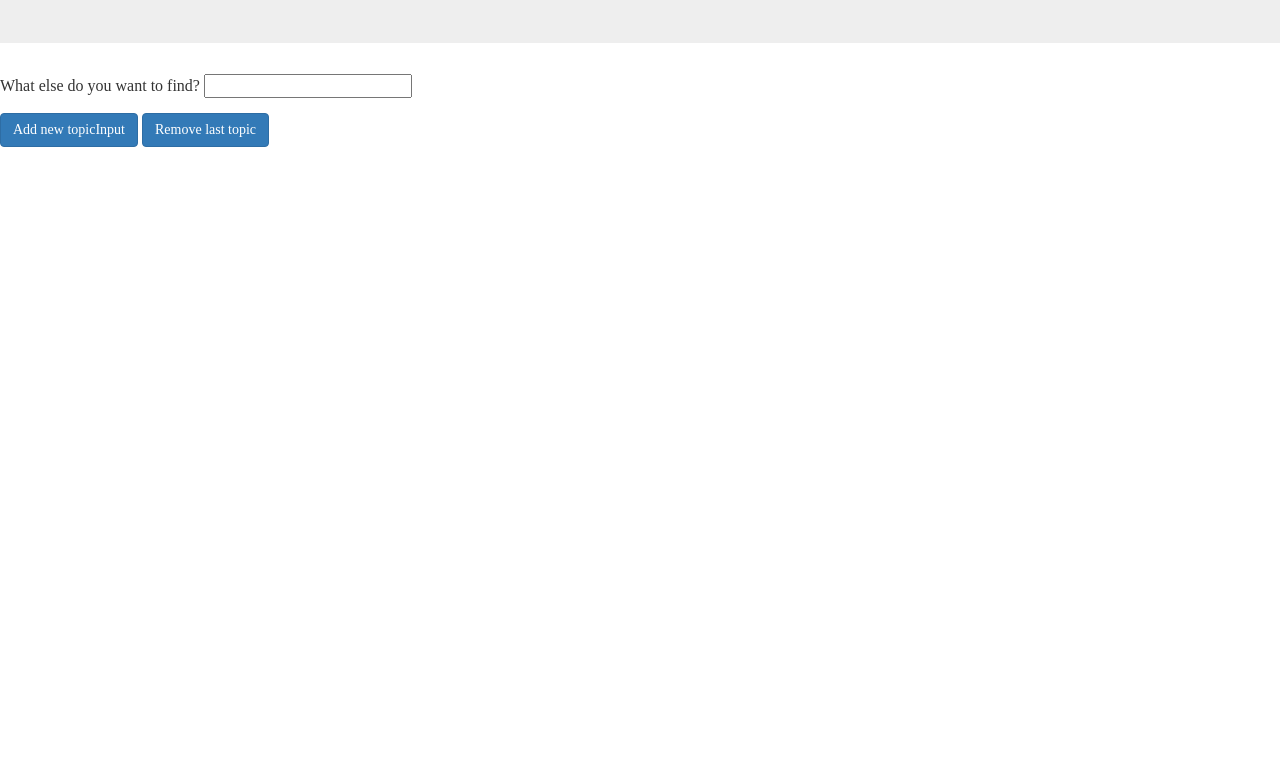
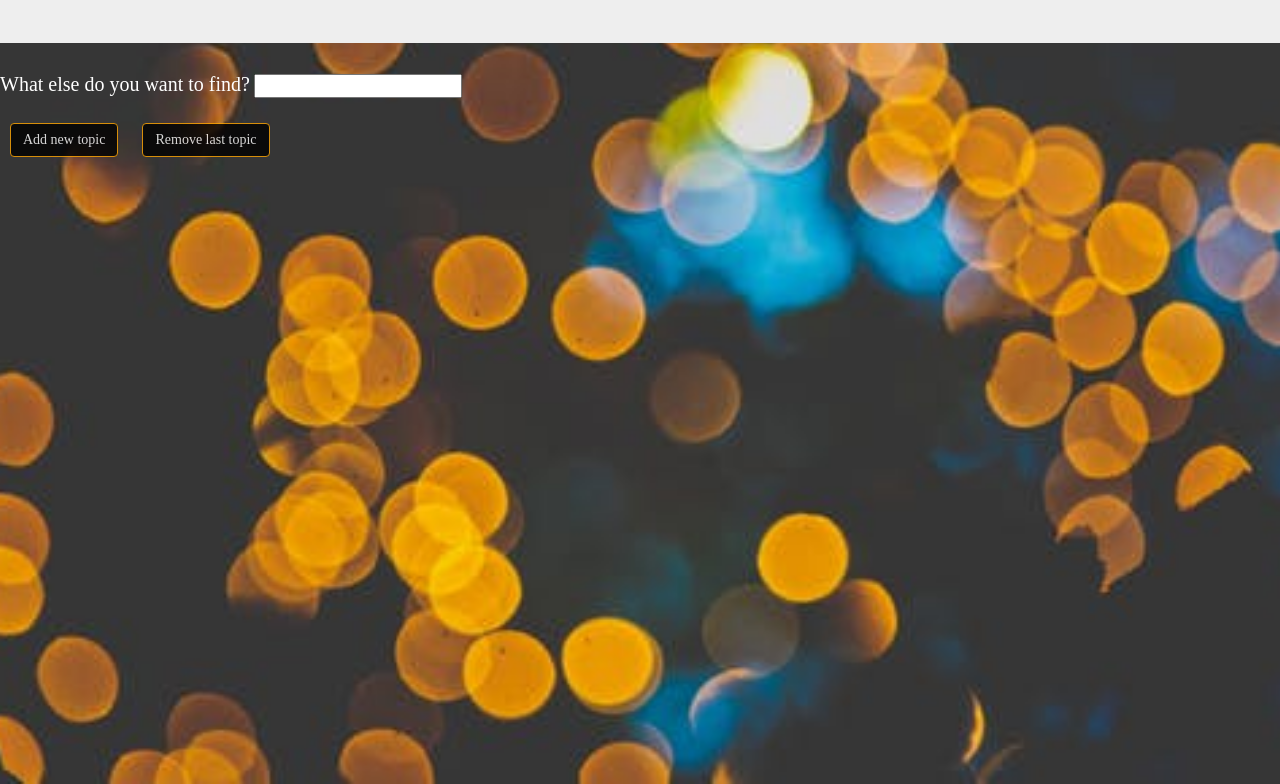
Before and after one commit to kaiden-m7/Giphy-API, a plain HTML site: page index.html in a window 1280 px wide. Shown: the part 116-900 px from the top of the page. Before the commit the page ends 800 px from the top, so only its background shows below. Drawn offline with nearby package versions, Linux system fonts and the light colour scheme.

Commit message:
<adding css background and colors to buttons and font>

```diff
--- a/css/style.css
+++ b/css/style.css
@@ -0,0 +1,31 @@
+body {
+    background-image: url(../images/pixlebackground.jpeg);
+    background-position: center;
+    background-repeat: no-repeat;
+    background-size: cover;
+    position: relative;
+    height: 900px;
+}
+
+* {
+    box-sizing: border-box;
+ }
+
+
+.btn {
+    margin: 10px;
+    opacity: .8;
+    background-color: black;
+    border-color: orange;
+ }
+
+p {
+     color: white;
+     font-size: 18px;
+ }
+
+h3 {
+    color: white;
+    font-size: 20px;
+
+}
--- a/index.html
+++ b/index.html
@@ -14,7 +14,7 @@
                 <h1>A gif for every occasion!</h1>
         </div>
         </div>
-        <!-- Button -->
+        <!-- Buttons -->
         <div id="gifButtonsView" class="container">
         </div>
 
@@ -37,7 +37,7 @@
             <label for="topicInput"><h3>What else do you want to find?</h3> </label>
             <input type="text" id="topicInput">
         </div>
-        <input id="addGif" type="submit" value="Add new topicInput" class="btn btn-primary">
+        <input id="addGif" type="submit" value="Add new topic" class="btn btn-primary">
 
         <input id="removeGif" type="submit" value="Remove last topic" class="btn btn-primary">
          </form>
```
Also changed, not shown: images/pixlebackground.jpeg (added).
